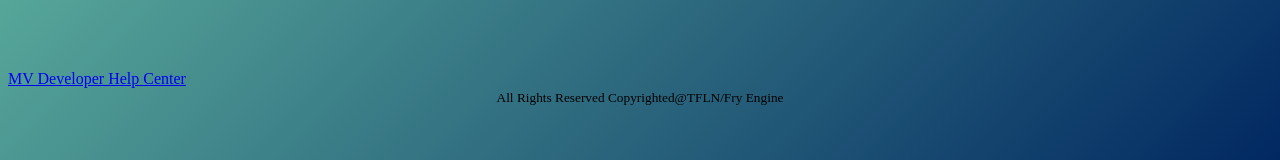
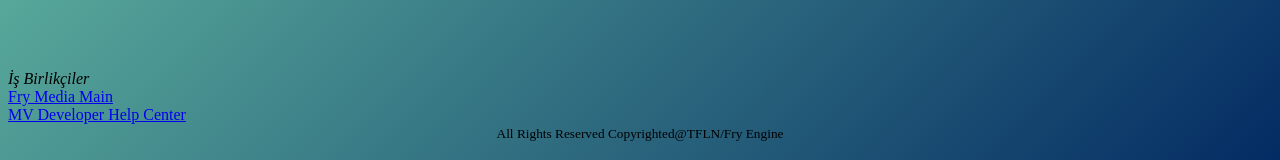
Before and after one commit to TFLNFORUM/tflnforum.github.io, a plain HTML site: page TFLN.html in a window 1280 px wide. Shown: the part 1284-1444 px from the top of the page. Drawn offline with Linux system fonts and the light colour scheme.

Commit message:
Update TFLN.html

```diff
--- a/TFLN.html
+++ b/TFLN.html
@@ -188,6 +188,10 @@ background-image: linear-gradient( 135deg, #92FFC0 10%, #002661 100%);
 <br>
 <br>
 <br>
+	       <em>İş Birlikçiler</em>
+<br>
+	    <a href="	https://frymediamain.github.io/frymedia/  ">Fry Media Main  </a>
+<br>
 <a href="https://mvhelp.github.io/devhelp/">MV Developer Help Center</a><center><small>All Rights Reserved Copyrighted@TFLN/Fry Engine</small></center>
 
 
```
